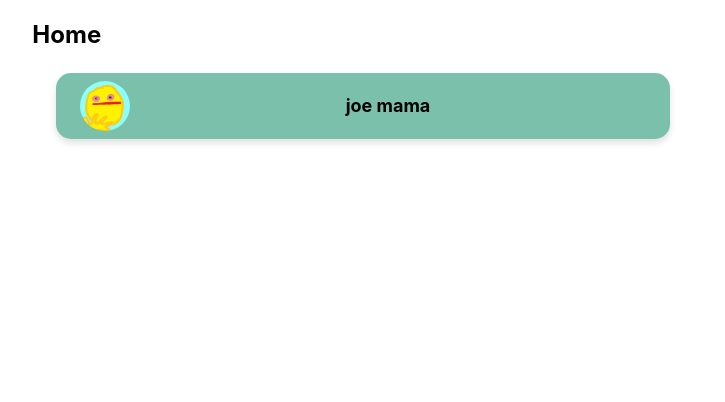
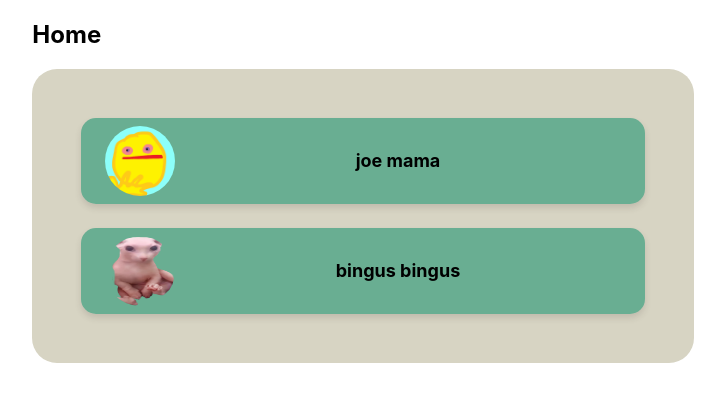
Before and after one commit to stephhoneyy/wit-hackathon-2022, a React (Create React App) app: page /home in a window 1280 px wide. Shown: the top 402 px of the page, without its empty margins (533-1258 px from the left). Built offline with nearby package versions, Linux system fonts and the light colour scheme.

Commit message:
made classlist and card

```diff
--- a/src/componentos/Card.css
+++ b/src/componentos/Card.css
@@ -18,9 +18,9 @@ margin: auto;
 }
 
 img {
-    width : 50px;
-    height: 50px;
+    width : 70px;
+    height: 70px;
     /* max-width: 100%; */
-    height: auto;
+    /* height: auto; */
     border-radius: 50%;
   }
--- a/src/componentos/Card.js
+++ b/src/componentos/Card.js
@@ -5,11 +5,10 @@ import './Card.css';
 // import CardDropDown from './CardDropDown';
 
 export default function Card({ card }) {
-    // const currency = '$'
 
     return (
         <div className="card">
-            <img id = "joemama" src = "/joemama.jpg" alt ="joemmama"></img>
+            <img src = {card.img} alt ="joemmama"></img>
 
             <div className="card-name">
                 {card.name}
--- /dev/null
+++ b/src/componentos/CardList.css
@@ -0,0 +1,5 @@
+.card-list{
+    padding: 25px;
+    background-color : #D7D4C3;
+    border-radius: 25px
+}
--- /dev/null
+++ b/src/componentos/CardList.js
@@ -0,0 +1,13 @@
+import Card from './Card'
+import './CardList.css';
+
+export default function CardList( { cards } ){
+
+    return (
+        <div className = "card-list">
+            {cards.map(c => (
+                <Card key={c.id} card={c} /> /* c is each individual row of cardInput*/
+                ))}
+        </div>
+    )
+}
--- a/src/pages/Home.js
+++ b/src/pages/Home.js
@@ -4,6 +4,14 @@ import Grid from '@mui/material/Grid';
 import { Button } from '@mui/material';
 import { useNavigate } from "react-router-dom";
 import Card from '../componentos/Card.js'
+import CardList from '../componentos/CardList.js'
+
+const cardInput = [
+    {id: 1, name:"joe mama", img: "joemama.jpg"},
+    {id: 2, name:"bingus bingus", img: "bingus bingus.png"}
+    // {id: 3, name:"joe mama", img: "joemama.jpg"},
+    // {id: 4, name:"joe mama", img: "joemama.jpg"},
+];
 
 export default function Home() {
     return (
@@ -12,7 +20,7 @@ export default function Home() {
                 <Grid item xs={5.3}></Grid>
                 <Grid className="homeContent" item xs={6.2}>
                     <h2>Home</h2>
-                    <Card card = {{name: "joe mama"}}/>
+                    <CardList cards={cardInput}/>
                 </Grid>
             </Grid>
         </div>
```
Also changed, not shown: public/bingus bingus.png (added).
